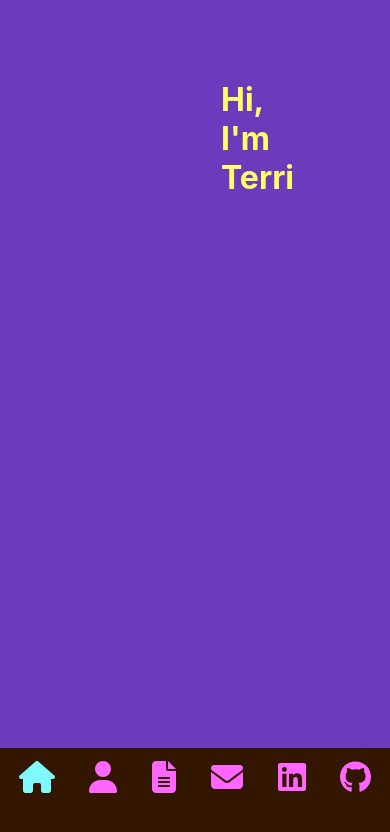
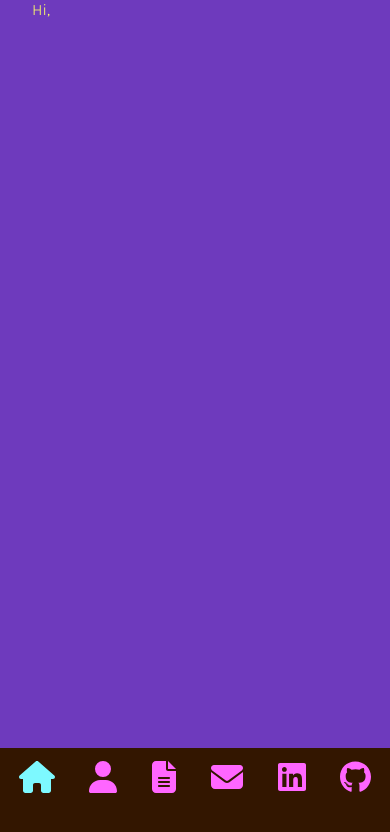
Before and after one commit to tedecast/Portfolio, a React (Create React App) app: page / in a window 390 px wide. Shown: the top 832 px of the page. Built offline with nearby package versions, Linux system fonts and the light colour scheme.

Commit message:
Started text-zone

```diff
--- a/src/components/Home/index.js
+++ b/src/components/Home/index.js
@@ -1,11 +1,13 @@
-import "./index.scss"
+import "./index.scss";
 
 const Home = () => {
+  const emoji = "\u{2728}";
   return (
     <div className="home-page container">
-        <div className="text-zone">
-            <h1>Hi, <br/> I'm Terri</h1>
-        </div>
+      <div className="text-zone">
+        <span className="hi-text">H</span>
+        <span className="hi-text">i,</span>
+      </div>
     </div>
   );
 };
--- a/src/components/Home/index.scss
+++ b/src/components/Home/index.scss
@@ -1,13 +1,58 @@
 .home-page {
-    width: 50%;
-    display: flex;
-    justify-content: center;
+  display: flex;
+//   .t-logo {
+//     width: 10%;
+//     display: block;
+//     font-family: "Archivo Black", sans-serif;
+//     color: #ff66ff;
+//     text-shadow: -5px 0px 0px #ffff66;
+//     font-size: 6rem;
+//     text-align: center;
+//     margin-top: 0.1em;
+//     line-height: 0.8em;
+//   }
+  .text-zone {
+    width: 100%;
+    // height: 100%;
+    margin-left: 2em;
+    font-family: "Karla", sans-serif;
+    font-size: 6em;
+    font-weight: 300;
+  }
+}
+
+// Mobile changes
+
+// Zoomed out at 75%
+@media screen and (max-resolution: 75dpi) {
+  .home-page {
     .text-zone {
-      text-align: left;
-      margin: 5em auto;
-      // transform: translateY(-50%);
-      // width: 40%;
-      // max-height: 90%;
-      padding-left: 20em;
+      font-size: 1em;
     }
+  }
 }
+
+// General Screen
+@media screen and (max-width: 1200px) {
+  .home-page {
+    .text-zone {
+      font-size: 1em;
+    }
+  }
+}
+
+// Galaxy Fold
+@media screen and (max-width: 340px) {
+  .home-page {
+    .text-zone {
+      font-size: 1em;
+    }
+  }
+}
+
+// Very thin screens
+@media screen and (max-width: 260px) {
+    .text-zone {
+        font-size: 1em;
+      }
+}
```
